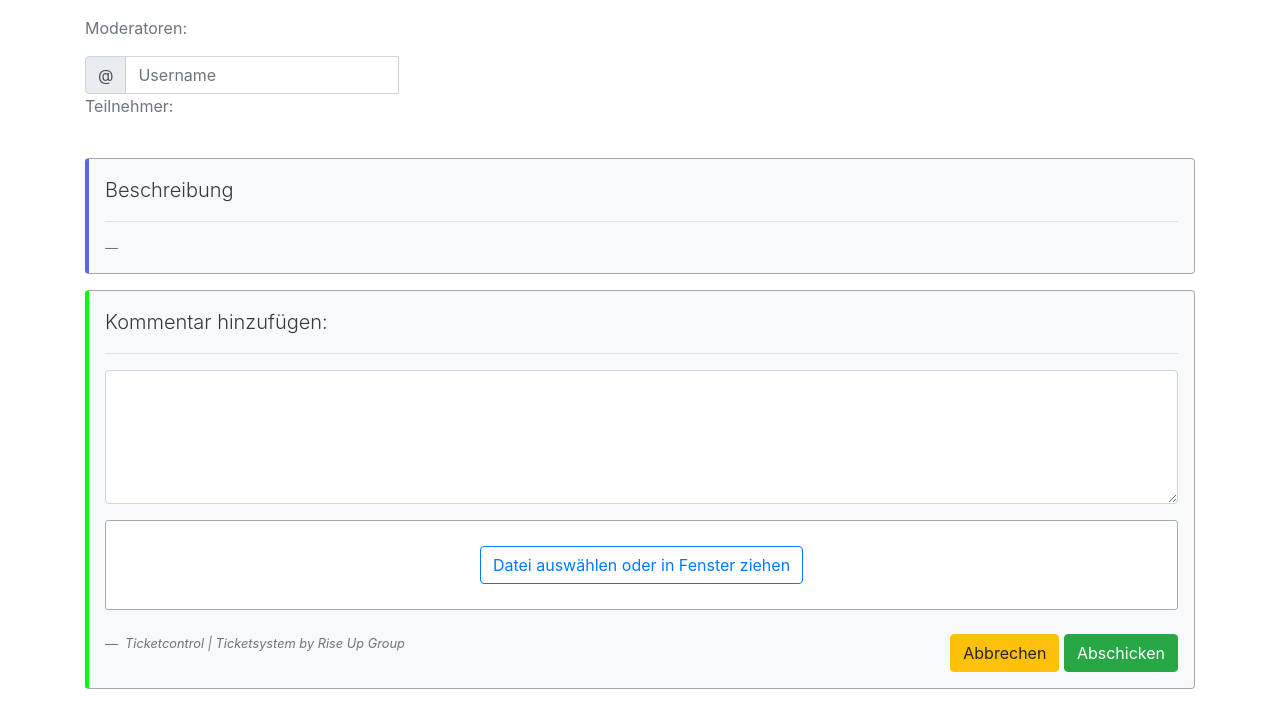
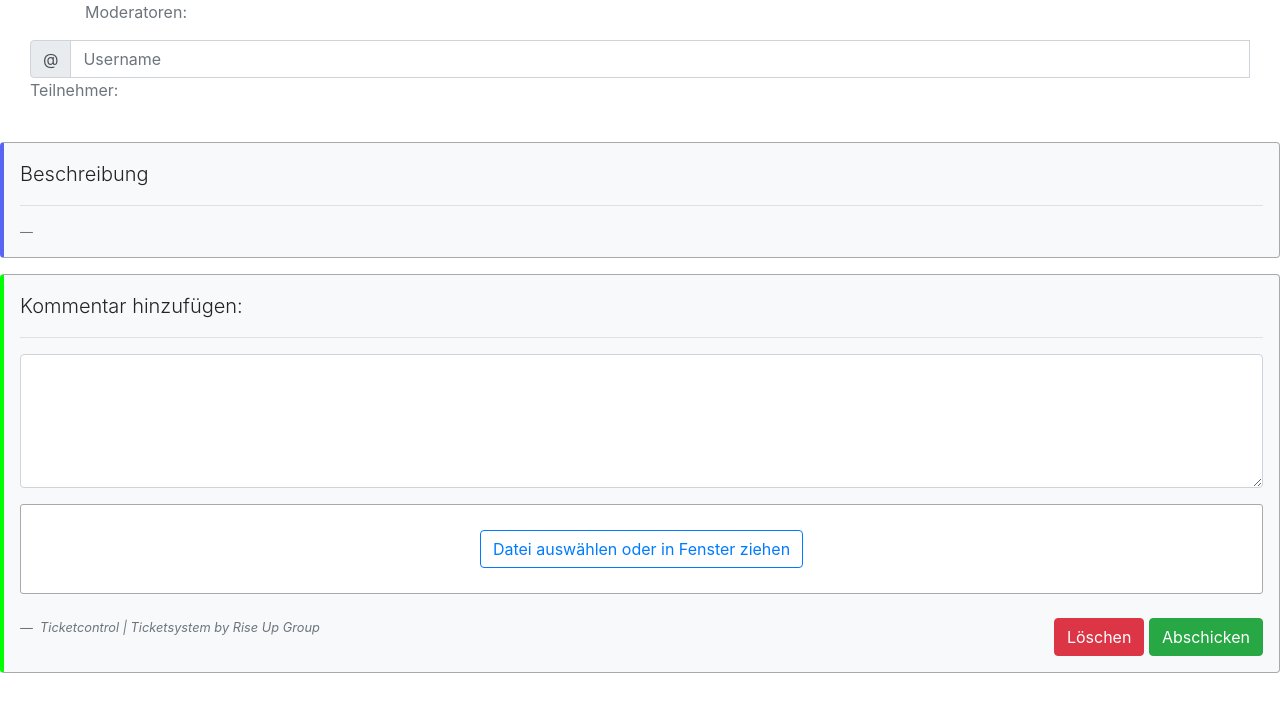
Before and after one commit to Rise-Up-Group/TicketControl, a Django app: template app/templates/ticket/detail.html in a window 1280 px wide. Shown: the part 164-869 px from the top of the page. After the commit the page ends 837 px from the top, so only its background shows below. Run offline with Django 4.2, Linux system fonts and the light colour scheme; the template is opened without the code that fills it, so the values that code supplies are empty; parts of the project's set-up code (start-up, migrations or seed data) failed here and were passed over; some libraries are stand-ins or nearby versions.

Commit message:
revert changes from other branch

```diff
--- a/app/templates/ticket/detail.html
+++ b/app/templates/ticket/detail.html
@@ -22,7 +22,7 @@
                 </div>
             </div>
         </div>
-        <div class="input-group mb-3">
+        <div class="input-group">
             <div class="input-group-prepend">
                 <label class="input-group-text" for="inputGroupSelect01">Kategorie:</label>
             </div>
@@ -51,14 +51,15 @@
                         {% endfor %}
                     </p>
                 {% endif %}
-        <div class="dropdown input-group" id="user-searchbar">
+            </div>
+            <div class="col">
+                <div class="dropdown" id="user-searchbar">
                     <form autocomplete="off">
                         <div class="input-group">
                             <div class="input-group-prepend">
                                 <div class="input-group-text">@</div>
                             </div>
-                    <input type="text" class="form-control" id="search-user" placeholder="Username"
-                           list="user-search-dropdown-menu" oninput="search_and_update_usernames(this.value);">
+                            <input type="text" class="form-control" id="search-user" placeholder="Username" list="user-search-dropdown-menu" oninput="search_and_update_usernames(this.value);">
                             <datalist id="user-search-dropdown-menu">
                                 <!--Will be filled in with js-->
                             </datalist>
@@ -77,7 +78,12 @@
                         {% endfor %}
                     </p>
                 {% endif %}
+            </div>
+        </div>
         <br>
+        <div class="bg-transparent">
+            <div class="row d-flex align-items-center h-100">
+                <div class="col">
                     <figure class="bg-light p-3 rounded  border-1"
                             style="border: .05rem solid #a9a9a9; border-left: .25rem solid #5865f2;">
                         <p class="lead">Beschreibung</p>
@@ -87,7 +93,11 @@
                             {{ ticket.creationDate }}
                         </p>
                     </figure>
+                </div>
+            </div>
             {% for comment in comments %}
+                <div class="row d-flex align-items-center h-100">
+                    <div class="col">
                         <figure class="bg-light p-3 rounded"
                                 style="border: .05rem solid #a9a9a9; border-left: .25rem solid #ff9f00;">
                             <p class="lead">{{ comment.user.first_name }} {{ comment.user.last_name }}
@@ -98,7 +108,11 @@
                                 {{ comment.creationDate }}
                             </p>
                         </figure>
+                    </div>
+                </div>
             {% endfor %}
+            <div class="row d-flex align-items-center h-100">
+                <div class="col">
                     <figure class="bg-light p-3 rounded"
                             style="border: .05rem solid #a9a9a9; border-left: .25rem solid #00ff00;">
                         <p class="lead">Kommentar hinzufügen:</p>
@@ -110,7 +124,7 @@
                                           name="comment"></textarea>
                             </div>
                             <div class="file-drop-area bg-white text-center" style="border: .05rem solid #a9a9a9">
-                    <input class="file-input" type="file" multiple/>
+                                <input class="file-input" type="file" multiple />
                                 <span class="btn btn-outline-primary">Datei auswählen oder in Fenster ziehen</span>
                             </div>
                             <br>
@@ -122,9 +136,9 @@
                                         </p>
                                     </div>
                                     <div class="col-auto">
-                            <button type="button" class="btn btn-warning" data-toggle="modal"
+                                        <button type="button" class="btn btn-danger" data-toggle="modal"
                                                 data-target="#confirm-delete-new-comment">
-                                Abbrechen
+                                            Löschen
                                         </button>
                                         <button class="btn btn-success text-right" type="submit" value="Submit">
                                             Abschicken
@@ -134,6 +148,9 @@
                             </div>
                         </form>
                     </figure>
+                </div>
+            </div>
+        </div>
     </div>
     <div class="modal fade" id="confirm-delete-new-comment" tabindex="-1" role="dialog" aria-hidden="true">
         <div class="modal-dialog" role="document">
```
Lines whose indentation alone changed are shown as unchanged.
